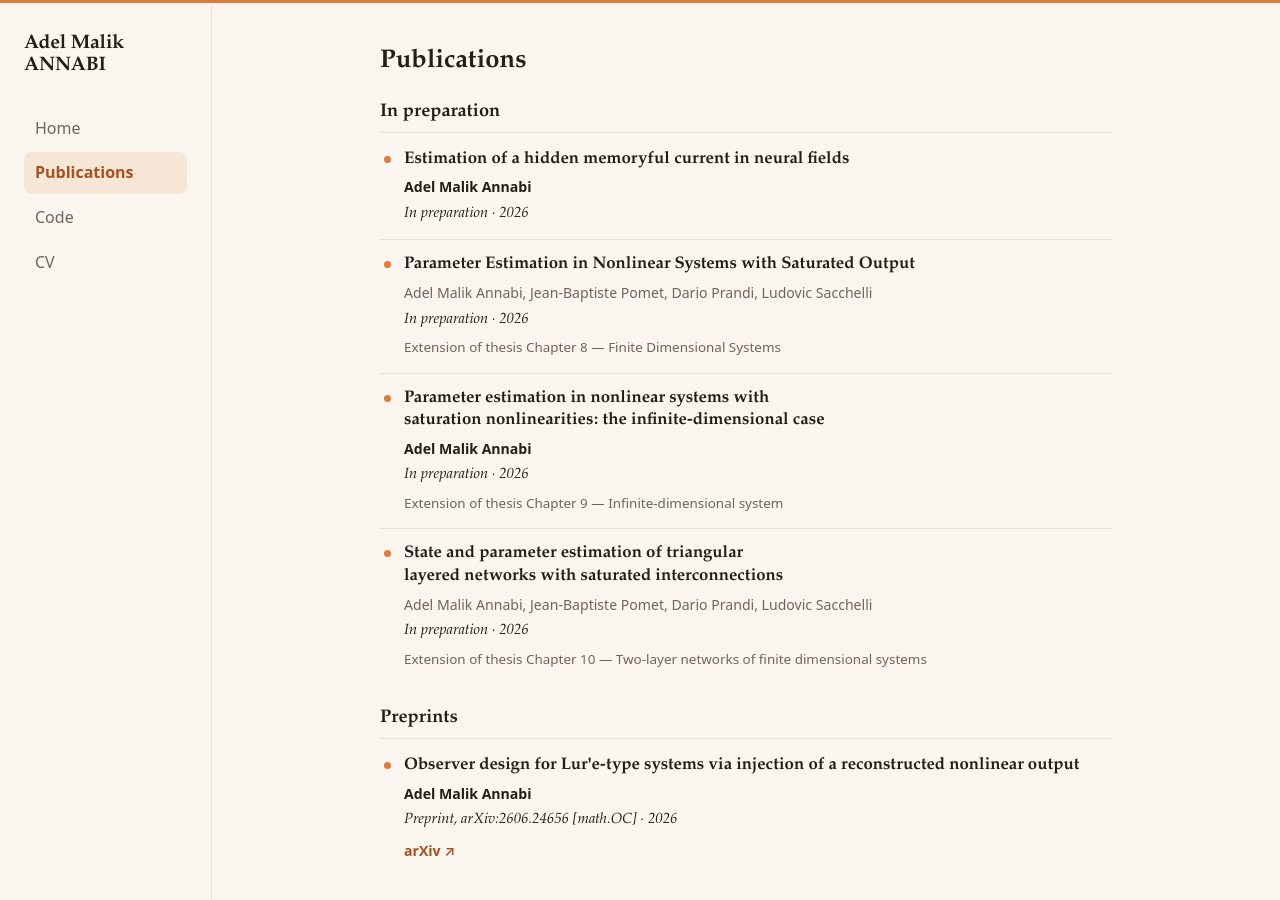
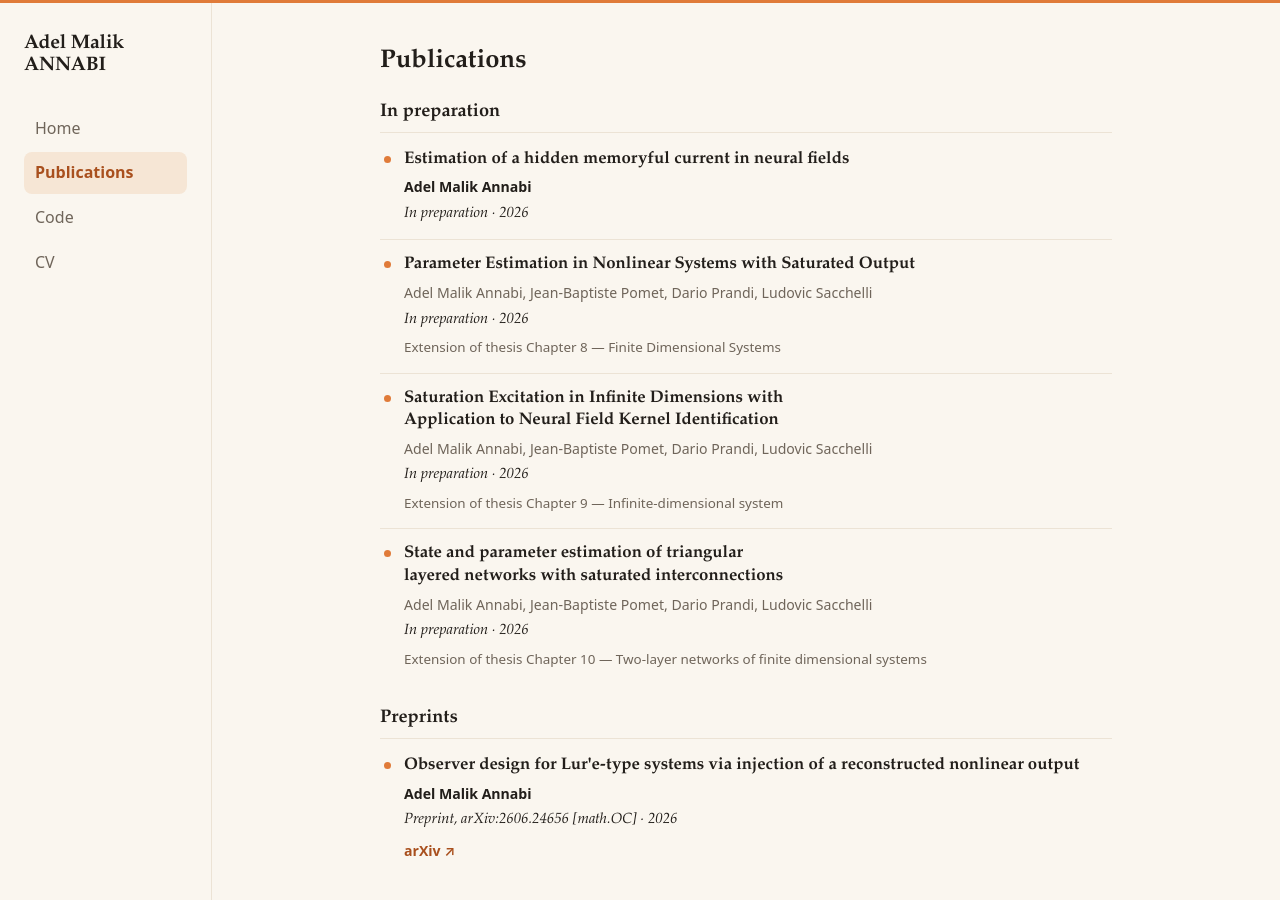
Before and after one commit to AdelMalik/AdelMalik.github.io, a Jekyll site: the page built from publications.md, in a window 1280 px wide and 900 px high. Built offline with Jekyll 4.4.1, drawn with Linux system fonts in a browser that asks for light colours.

Commit message:
Publications: add infinite-dimensional draft and update CV

```diff
--- a/_data/publications.yml
+++ b/_data/publications.yml
@@ -21,8 +21,8 @@
   chapter: "Extension of thesis Chapter 8 — Finite Dimensional Systems"
   links: []
 
-- title: "Parameter estimation in nonlinear systems with saturation nonlinearities: the infinite-dimensional case"
-  authors: "Adel Malik Annabi"
+- title: "Saturation Excitation in Infinite Dimensions with Application to Neural Field Kernel Identification"
+  authors: "Adel Malik Annabi, Jean-Baptiste Pomet, Dario Prandi, Ludovic Sacchelli"
   venue: "In preparation"
   year: 2026
   type: "In preparation"
```
Also changed, not shown: 2 other files.
